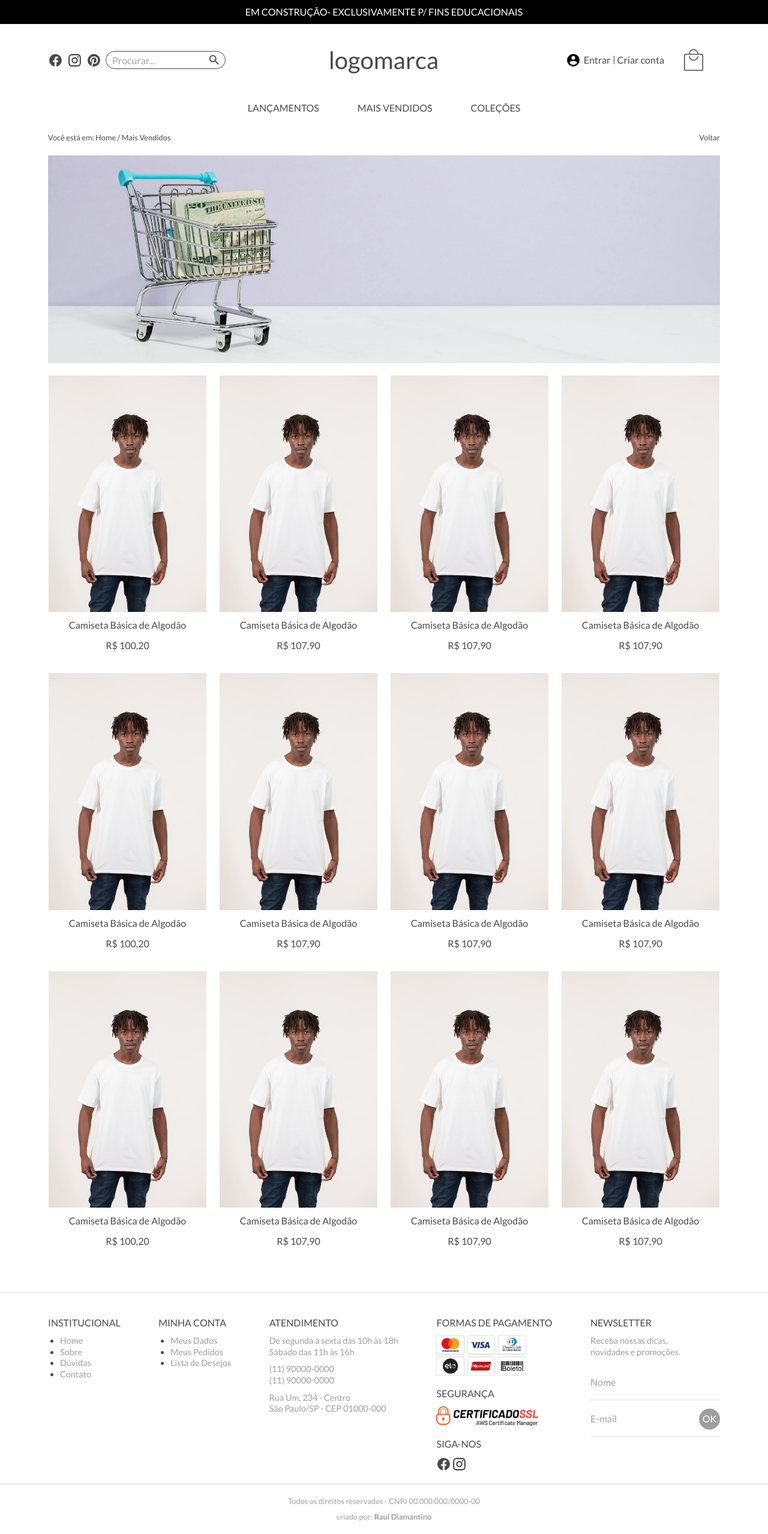
After one commit to rauldiamantino/clone-plataforma, a Node server app: page /mais-vendidos in a window 1280 px wide. The commit adds this page. Shown: the whole page at 60% size. Run offline with Node 20, Linux system fonts and the light colour scheme; style sheets or scripts are compiled from the project's sources.

```diff
--- a/src/public/scripts/script.js
+++ b/src/public/scripts/script.js
@@ -83,7 +83,9 @@ const stopIfTheMouseEnters = () => {
      const $mainBanner = document.querySelector(".containerMainBanner");
 
      if ($mainBanner) {
-          $mainBanner.addEventListener("mouseover", () => stopBannerAuto());
+          $mainBanner.addEventListener("mouseover", () => {
+               stopBannerAuto();
+          });
           $mainBanner.addEventListener("mouseout", () => changeBannerAuto());
      }
 };
@@ -245,9 +247,9 @@ const resetProductsCarouselPosition = $modalProduct => {
 
      $buttons.forEach($button => {
           const $containerProductsCarousel = $button.parentNode.className == "container-products-carousel";
-          const $isRight = $button.classList.contains("right-btn");
+          const $isLeft = $button.classList.contains("left-btn");
 
-          if ($containerProductsCarousel && $isRight) {
+          if ($containerProductsCarousel && $isLeft) {
                verifyProductCarouselButton($button);
           }
      });
--- a/src/public/styles/banners.css
+++ b/src/public/styles/banners.css
@@ -87,8 +110,9 @@ button img {
 
 .categories-banner img {
      width: 100%;
-     height: 400px;
+
      object-fit: cover;
+     object-position: center top;
 }
 
 /* SHIPPING BANNER */
--- a/src/server.js
+++ b/src/server.js
@@ -8,8 +8,16 @@ app.get("/", function (req, res) {
      res.render("pages/index");
 }); //create a route
 
-app.get("/categories", function (req, res) {
-     res.render("pages/categories");
+app.get("/mais-vendidos", function (req, res) {
+     res.render("pages/mais-vendidos");
+});
+
+app.get("/lancamentos", function (req, res) {
+     res.render("pages/lancamentos");
+});
+
+app.get("/colecoes", function (req, res) {
+     res.render("pages/colecoes");
 });
 
 app.listen(8080); //charge all the express
--- a/src/views/pages/categories.ejs
+++ b/src/views/pages/colecoes.ejs
@@ -10,11 +10,11 @@
 
          <!--MAIN -->
          <main>
-            <%- include('../partials/current-page', {pagina: 'Categorias'}); %>
+            <%- include('../partials/current-page', {pagina: 'Coleções'}); %>
 
             <!-- CATEGORIE BANNER -->
             <section class="categories-banner general-margin-padding">
-               <img src="./images/pexels-polina-tankilevitch-4440566 (1).jpg" alt="Banner Principal">
+               <img src="./images/banner-categorie-cart.jpg" alt="Banner Principal">
             </section>
 
             <!-- PRODUCT LIST -->
--- /dev/null
+++ b/src/views/pages/mais-vendidos.ejs
@@ -0,0 +1,155 @@
+<!DOCTYPE html>
+<html lang="pt-br">
+
+<!-- HEAD EJS -->
+<%- include('../partials/head'); %>
+
+   <body>
+      <!-- HEADER EJS-->
+      <%- include('../partials/header') ;%>
+
+         <!--MAIN -->
+         <main>
+            <%- include('../partials/current-page', {pagina: 'Mais Vendidos'}); %>
+
+            <!-- CATEGORIE BANNER -->
+            <section class="categories-banner general-margin-padding">
+               <img src="./images/banner-categorie-cart.jpg" alt="Banner Principal">
+            </section>
+
+            <!-- PRODUCT LIST -->
+            <div class="product-list general-margin-padding">
+               <div class="product" data-prodName="Camiseta Básica" data-prodPrice="100.20" data-prodDesc="Camiseta básica masculina, confeccionada em algodão. Possui decote redondo, manga curta e  barra simples." data-img1="./images/pexels-monstera-6311251.jpg" data-img2="./images/pexels-monstera-6311141.jpg">
+                  <section class="product-source" style="display: none">
+                     <div class="product-source-img" data-img="./images/pexels-monstera-6311251.jpg"></div>
+                     <div class="product-source-img" data-img="./images/pexels-monstera-6311141.jpg"></div>
+                     <div class="product-source-img" data-img="./images/pexels-shishir-shuvo-12650794.jpg"></div>
+                     <div class="product-source-img" data-img="./images/pexels-marcus-silva-10353621.jpg"></div>
+                  </section>
+                  <div class="img-product"><img src="./images/pexels-monstera-6311251.jpg" alt="Produto"></div>
+                  <h3>Camiseta Básica de Algodão</h3>
+                  <h4>R$ 100,20</h4>
+               </div>
+               <div class="product" data-prodName="Camiseta Básica de Algodão" data-prodPrice="107.99" data-prodDesc="Versatilidade e estilo define essa camiseta. Produzida em algodão, ela proporciona maior conforto e suavidade no uso, dando uma sensação refrescante. Seu uso combina com qualquer outra peça de roupa, te proporcionando mais segurança." data-img1="./images/pexels-monstera-6311251.jpg" data-img2="./images/pexels-monstera-6311141.jpg">
+                  <section class="product-source" style="display: none">
+                     <div class="product-source-img" data-img="./images/pexels-monstera-6311251.jpg"></div>
+                     <div class="product-source-img" data-img="./images/pexels-monstera-6311141.jpg"></div>
+                  </section>
+                  <div class="img-product"><img src="./images/pexels-monstera-6311251.jpg" alt="Produto"></div>
+                  <h3>Camiseta Básica de Algodão</h3>
+                  <h4>R$ 107,90</h4>
+               </div>
+               <div class="product" data-prodName="Camiseta Básica White" data-prodPrice="10.80" data-prodDesc="Muito fresca e confortável, tem corte reto que dá a sensação de alongar o corpo, além evitar marcas de dobras e deixa seu corpo livre para o movimento." data-img1="./images/pexels-monstera-6311251.jpg" data-img2="./images/pexels-monstera-6311141.jpg">
+                  <section class="product-source" style="display: none">
+                     <div class="product-source-img" data-img="./images/pexels-monstera-6311251.jpg"></div>
+                     <div class="product-source-img" data-img="./images/pexels-monstera-6311141.jpg"></div>
+                  </section>
+                  <div class="img-product"><img src="./images/pexels-monstera-6311251.jpg" alt="Produto"></div>
+                  <h3>Camiseta Básica de Algodão</h3>
+                  <h4>R$ 107,90</h4>
+               </div>
+               <div class="product" data-prodName="Camiseta White Básica" data-prodPrice="99.80" data-prodDesc="Camiseta Branca, Casual e Elegante, ideal para uso no dia-a-dia! Conforto e Praticidade! Tipo de peça indispensável no seu guarda-roupas, combina com tudo. Social, casual, básico formal e informal!" data-img1="./images/pexels-monstera-6311251.jpg" data-img2="./images/pexels-monstera-6311141.jpg">
+                  <section class="product-source" style="display: none">
+                     <div class="product-source-img" data-img="./images/pexels-monstera-6311251.jpg"></div>
+                     <div class="product-source-img" data-img="./images/pexels-monstera-6311141.jpg"></div>
+                  </section>
+                  <div class="img-product"><img src="./images/pexels-monstera-6311251.jpg" alt="Produto"></div>
+                  <h3>Camiseta Básica de Algodão</h3>
+                  <h4>R$ 107,90</h4>
+               </div>
+            </div>
+
+            <div class="product-list general-margin-padding">
+               <div class="product" data-prodName="Camiseta Básica" data-prodPrice="100.20" data-prodDesc="Camiseta básica masculina, confeccionada em algodão. Possui decote redondo, manga curta e  barra simples." data-img1="./images/pexels-monstera-6311251.jpg" data-img2="./images/pexels-monstera-6311141.jpg">
+                  <section class="product-source" style="display: none">
+                     <div class="product-source-img" data-img="./images/pexels-monstera-6311251.jpg"></div>
+                     <div class="product-source-img" data-img="./images/pexels-monstera-6311141.jpg"></div>
+                     <div class="product-source-img" data-img="./images/pexels-shishir-shuvo-12650794.jpg"></div>
+                     <div class="product-source-img" data-img="./images/pexels-marcus-silva-10353621.jpg"></div>
+                  </section>
+                  <div class="img-product"><img src="./images/pexels-monstera-6311251.jpg" alt="Produto"></div>
+                  <h3>Camiseta Básica de Algodão</h3>
+                  <h4>R$ 100,20</h4>
+               </div>
+               <div class="product" data-prodName="Camiseta Básica de Algodão" data-prodPrice="107.99" data-prodDesc="Versatilidade e estilo define essa camiseta. Produzida em algodão, ela proporciona maior conforto e suavidade no uso, dando uma sensação refrescante. Seu uso combina com qualquer outra peça de roupa, te proporcionando mais segurança." data-img1="./images/pexels-monstera-6311251.jpg" data-img2="./images/pexels-monstera-6311141.jpg">
+                  <section class="product-source" style="display: none">
+                     <div class="product-source-img" data-img="./images/pexels-monstera-6311251.jpg"></div>
+                     <div class="product-source-img" data-img="./images/pexels-monstera-6311141.jpg"></div>
+                  </section>
+                  <div class="img-product"><img src="./images/pexels-monstera-6311251.jpg" alt="Produto"></div>
+                  <h3>Camiseta Básica de Algodão</h3>
+                  <h4>R$ 107,90</h4>
+               </div>
+               <div class="product" data-prodName="Camiseta Básica White" data-prodPrice="10.80" data-prodDesc="Muito fresca e confortável, tem corte reto que dá a sensação de alongar o corpo, além evitar marcas de dobras e deixa seu corpo livre para o movimento." data-img1="./images/pexels-monstera-6311251.jpg" data-img2="./images/pexels-monstera-6311141.jpg">
+                  <section class="product-source" style="display: none">
+                     <div class="product-source-img" data-img="./images/pexels-monstera-6311251.jpg"></div>
+                     <div class="product-source-img" data-img="./images/pexels-monstera-6311141.jpg"></div>
+                  </section>
+                  <div class="img-product"><img src="./images/pexels-monstera-6311251.jpg" alt="Produto"></div>
+                  <h3>Camiseta Básica de Algodão</h3>
+                  <h4>R$ 107,90</h4>
+               </div>
+               <div class="product" data-prodName="Camiseta White Básica" data-prodPrice="99.80" data-prodDesc="Camiseta Branca, Casual e Elegante, ideal para uso no dia-a-dia! Conforto e Praticidade! Tipo de peça indispensável no seu guarda-roupas, combina com tudo. Social, casual, básico formal e informal!" data-img1="./images/pexels-monstera-6311251.jpg" data-img2="./images/pexels-monstera-6311141.jpg">
+                  <section class="product-source" style="display: none">
+                     <div class="product-source-img" data-img="./images/pexels-monstera-6311251.jpg"></div>
+                     <div class="product-source-img" data-img="./images/pexels-monstera-6311141.jpg"></div>
+                  </section>
+                  <div class="img-product"><img src="./images/pexels-monstera-6311251.jpg" alt="Produto"></div>
+                  <h3>Camiseta Básica de Algodão</h3>
+                  <h4>R$ 107,90</h4>
+               </div>
+            </div>
+
+            <div class="product-list general-margin-padding">
+               <div class="product" data-prodName="Camiseta Básica" data-prodPrice="100.20" data-prodDesc="Camiseta básica masculina, confeccionada em algodão. Possui decote redondo, manga curta e  barra simples." data-img1="./images/pexels-monstera-6311251.jpg" data-img2="./images/pexels-monstera-6311141.jpg">
+                  <section class="product-source" style="display: none">
+                     <div class="product-source-img" data-img="./images/pexels-monstera-6311251.jpg"></div>
+                     <div class="product-source-img" data-img="./images/pexels-monstera-6311141.jpg"></div>
+                     <div class="product-source-img" data-img="./images/pexels-shishir-shuvo-12650794.jpg"></div>
+                     <div class="product-source-img" data-img="./images/pexels-marcus-silva-10353621.jpg"></div>
+                  </section>
+                  <div class="img-product"><img src="./images/pexels-monstera-6311251.jpg" alt="Produto"></div>
+                  <h3>Camiseta Básica de Algodão</h3>
+                  <h4>R$ 100,20</h4>
+               </div>
+               <div class="product" data-prodName="Camiseta Básica de Algodão" data-prodPrice="107.99" data-prodDesc="Versatilidade e estilo define essa camiseta. Produzida em algodão, ela proporciona maior conforto e suavidade no uso, dando uma sensação refrescante. Seu uso combina com qualquer outra peça de roupa, te proporcionando mais segurança." data-img1="./images/pexels-monstera-6311251.jpg" data-img2="./images/pexels-monstera-6311141.jpg">
+                  <section class="product-source" style="display: none">
+                     <div class="product-source-img" data-img="./images/pexels-monstera-6311251.jpg"></div>
+                     <div class="product-source-img" data-img="./images/pexels-monstera-6311141.jpg"></div>
+                  </section>
+                  <div class="img-product"><img src="./images/pexels-monstera-6311251.jpg" alt="Produto"></div>
+                  <h3>Camiseta Básica de Algodão</h3>
+                  <h4>R$ 107,90</h4>
+               </div>
+               <div class="product" data-prodName="Camiseta Básica White" data-prodPrice="10.80" data-prodDesc="Muito fresca e confortável, tem corte reto que dá a sensação de alongar o corpo, além evitar marcas de dobras e deixa seu corpo livre para o movimento." data-img1="./images/pexels-monstera-6311251.jpg" data-img2="./images/pexels-monstera-6311141.jpg">
+                  <section class="product-source" style="display: none">
+                     <div class="product-source-img" data-img="./images/pexels-monstera-6311251.jpg"></div>
+                     <div class="product-source-img" data-img="./images/pexels-monstera-6311141.jpg"></div>
+                  </section>
+                  <div class="img-product"><img src="./images/pexels-monstera-6311251.jpg" alt="Produto"></div>
+                  <h3>Camiseta Básica de Algodão</h3>
+                  <h4>R$ 107,90</h4>
+               </div>
+               <div class="product" data-prodName="Camiseta White Básica" data-prodPrice="99.80" data-prodDesc="Camiseta Branca, Casual e Elegante, ideal para uso no dia-a-dia! Conforto e Praticidade! Tipo de peça indispensável no seu guarda-roupas, combina com tudo. Social, casual, básico formal e informal!" data-img1="./images/pexels-monstera-6311251.jpg" data-img2="./images/pexels-monstera-6311141.jpg">
+                  <section class="product-source" style="display: none">
+                     <div class="product-source-img" data-img="./images/pexels-monstera-6311251.jpg"></div>
+                     <div class="product-source-img" data-img="./images/pexels-monstera-6311141.jpg"></div>
+                  </section>
+                  <div class="img-product"><img src="./images/pexels-monstera-6311251.jpg" alt="Produto"></div>
+                  <h3>Camiseta Básica de Algodão</h3>
+                  <h4>R$ 107,90</h4>
+               </div>
+            </div>
+
+            <!-- MODAL EJS -->
+            <%- include('../partials/modal'); %>
+         </main>
+
+         <!-- FOOTER EJS-->
+         <%- include('../partials/footer'); %>
+
+         <!-- SCRIPTS EJS -->
+         <%- include('../partials/scripts'); %>
+   </body>
+
+</html>
--- a/src/views/partials/carousel-product.ejs
+++ b/src/views/partials/carousel-product.ejs
@@ -9,23 +9,15 @@
                 <!-- PRODUCT LIST -->
                 <div class="product prod-carousel" data-prodName="Camiseta Básica" data-prodPrice="100.20" data-prodDesc="Camiseta básica masculina, confeccionada em algodão. Possui decote redondo, manga curta e  barra simples.">
                     <section class="product-source" style="display: none">
+                        <div class="product-source-img" data-img="./images/pexels-marcus-silva-10353621.jpg"></div>
                         <div class="product-source-img" data-img="./images/pexels-monstera-6311251.jpg"></div>
                         <div class="product-source-img" data-img="./images/pexels-monstera-6311141.jpg"></div>
                         <div class="product-source-img" data-img="./images/pexels-shishir-shuvo-12650794.jpg"></div>
-                        <div class="product-source-img" data-img="./images/pexels-marcus-silva-10353621.jpg"></div>
+
                     </section>
-                    <div class="img-product"><img src="./images/pexels-monstera-6311251.jpg" alt="Produto"></div>
+                    <div class="img-product"><img src="./images/pexels-marcus-silva-10353621.jpg" alt="Produto"></div>
                     <h3>Camiseta Básica de Algodão</h3>
                     <h4>R$ 100,20</h4>
-                </div>
-                <div class="product prod-carousel" data-prodName="Camiseta Básica de Algodão" data-prodPrice="107.99" data-prodDesc="Versatilidade e estilo define essa camiseta. Produzida em algodão, ela proporciona maior conforto e suavidade no uso, dando uma sensação refrescante. Seu uso combina com qualquer outra peça de roupa, te proporcionando mais segurança.">
-                    <section class="product-source" style="display: none">
-                        <div class="product-source-img" data-img="./images/pexels-monstera-6311251.jpg"></div>
-                        <div class="product-source-img" data-img="./images/pexels-monstera-6311141.jpg"></div>
-                    </section>
-                    <div class="img-product"><img src="./images/pexels-monstera-6311251.jpg" alt="Produto"></div>
-                    <h3>Camiseta Básica de Algodão</h3>
-                    <h4>R$ 107,90</h4>
                 </div>
                 <div class="product prod-carousel" data-prodName="Camiseta Básica White" data-prodPrice="10.80" data-prodDesc="Muito fresca e confortável, tem corte reto que dá a sensação de alongar o corpo, além evitar marcas de dobras e deixa seu corpo livre para o movimento.">
                     <section class="product-source" style="display: none">
@@ -36,6 +28,17 @@
                     <h3>Camiseta Básica de Algodão</h3>
                     <h4>R$ 107,90</h4>
                 </div>
+
+                <div class="product prod-carousel" data-prodName="Camiseta Básica de Algodão" data-prodPrice="107.99" data-prodDesc="Versatilidade e estilo define essa camiseta. Produzida em algodão, ela proporciona maior conforto e suavidade no uso, dando uma sensação refrescante. Seu uso combina com qualquer outra peça de roupa, te proporcionando mais segurança.">
+                    <section class="product-source" style="display: none">
+                        <div class="product-source-img" data-img="./images/pexels-shishir-shuvo-12650794.jpg"></div>
+                        <div class="product-source-img" data-img="./images/pexels-monstera-6311141.jpg"></div>
+                    </section>
+                    <div class="img-product"><img src="./images/pexels-shishir-shuvo-12650794.jpg" alt="Produto"></div>
+                    <h3>Camiseta Básica de Algodão</h3>
+                    <h4>R$ 107,90</h4>
+                </div>
+
                 <div class="product prod-carousel" data-prodName="Camiseta White Básica" data-prodPrice="99.80" data-prodDesc="Camiseta Branca, Casual e Elegante, ideal para uso no dia-a-dia! Conforto e Praticidade! Tipo de peça indispensável no seu guarda-roupas, combina com tudo. Social, casual, básico formal e informal!">
                     <section class="product-source" style="display: none">
                         <div class="product-source-img" data-img="./images/pexels-monstera-6311251.jpg"></div>
--- a/src/views/partials/header.ejs
+++ b/src/views/partials/header.ejs
@@ -51,57 +51,28 @@
 
             <li class="menu-categories-items group">
                <div class="inactivate-link lg:hidden"></div>
-               <a class="menu-categories-items-link" href="/categories">LANÇAMENTOS</a>
+               <a class="menu-categories-items-link" href="/lancamentos">LANÇAMENTOS</a>
                <ul class="hidden px-6 text-sm list-disc lg:list-none lg:menu-categories-items-hover-responsive">
                </ul>
             </li>
 
             <li class="menu-categories-items group">
                <div class="inactivate-link lg:hidden"></div>
-               <a class="menu-categories-items-link" href="/categories">MAIS VENDIDOS</a>
+               <a class="menu-categories-items-link" href="/mais-vendidos">MAIS VENDIDOS</a>
                <ul class="hidden px-6 text-sm list-disc lg:list-none lg:menu-categories-items-hover-responsive">
                </ul>
             </li>
 
             <li class="menu-categories-items group">
                <div class="inactivate-link lg:hidden"></div>
-               <a class="menu-categories-items-link" href="/categories">COLEÇÕES</a>
+               <a class="menu-categories-items-link" href="/colecoes">COLEÇÕES</a>
                <ul class="hidden px-6 text-sm list-disc lg:list-none lg:menu-categories-items-hover-responsive">
-                  <li class="py-1 lg:w-full"><a href="/categories">Personalizados</a></li>
-                  <li class="py-1 lg:w-full"><a href="/categories">Coleção Essência</a></li>
-                  <li class="py-1 lg:w-full"><a href="/categories">Coleção Brasil</a></li>
-                  <li class="py-1 lg:w-full"><a href="/categories">Coleção Espanha</a></li>
+                  <li class="py-1 lg:w-full"><a href="/colecoes">Personalizados</a></li>
+                  <li class="py-1 lg:w-full"><a href="/colecoes">Coleção Essência</a></li>
+                  <li class="py-1 lg:w-full"><a href="/colecoes">Coleção Brasil</a></li>
+                  <li class="py-1 lg:w-full"><a href="/colecoes">Coleção Espanha</a></li>
                </ul>
             </li>
-
-            <li class="menu-categories-items group">
-               <div class="inactivate-link lg:hidden"></div>
-               <a class="menu-categories-items-link" href="/categories">ROUPAS</a>
-               <ul class="hidden px-6 text-sm list-disc lg:list-none lg:menu-categories-items-hover-responsive">
-               </ul>
-            </li>
-
-            <li class="menu-categories-items group">
-               <div class="inactivate-link lg:hidden"></div>
-               <a class="menu-categories-items-link" href="/categories">ACESSÓRIOS</a>
-               <ul class="hidden px-6 text-sm list-disc lg:list-none lg:menu-categories-items-hover-responsive">
-               </ul>
-            </li>
-
-            <li class="menu-categories-items group">
-               <div class="inactivate-link lg:hidden"></div>
-               <a class="menu-categories-items-link" href="/categories">CLÁSSICOS</a>
-               <ul class="hidden px-6 text-sm list-disc lg:list-none lg:menu-categories-items-hover-responsive">
-               </ul>
-            </li>
-
-            <li class="menu-categories-items group">
-               <div class="inactivate-link lg:hidden"></div>
-               <a class="menu-categories-items-link" href="/categories">SALE</a>
-               <ul class="hidden px-6 text-sm list-disc lg:list-none lg:menu-categories-items-hover-responsive">
-               </ul>
-            </li>
-
          </ul>
       </nav>
    </div>
```
Also changed, not shown: other parts of src/public/styles/banners.css (+47 -7 lines), src/views/pages/index.ejs (+15 -6 lines), src/views/pages/lancamentos.ejs (added, +155 -0 lines), src/views/partials/carousel-banner.ejs (+13 -4 lines), src/public/images/banner-categorie-cart.jpg (added), src/public/images/banner-categorie.jpg (added).
